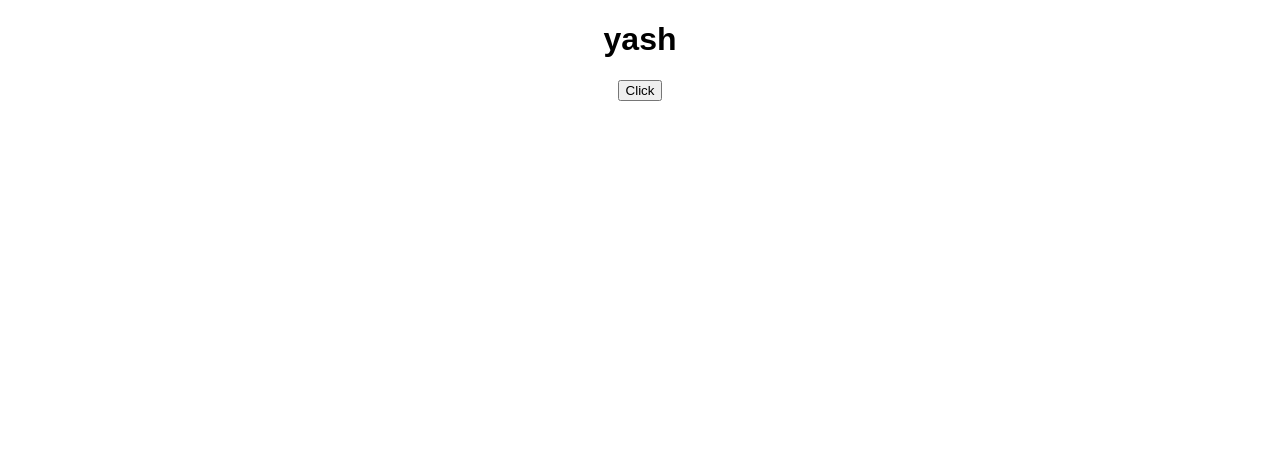
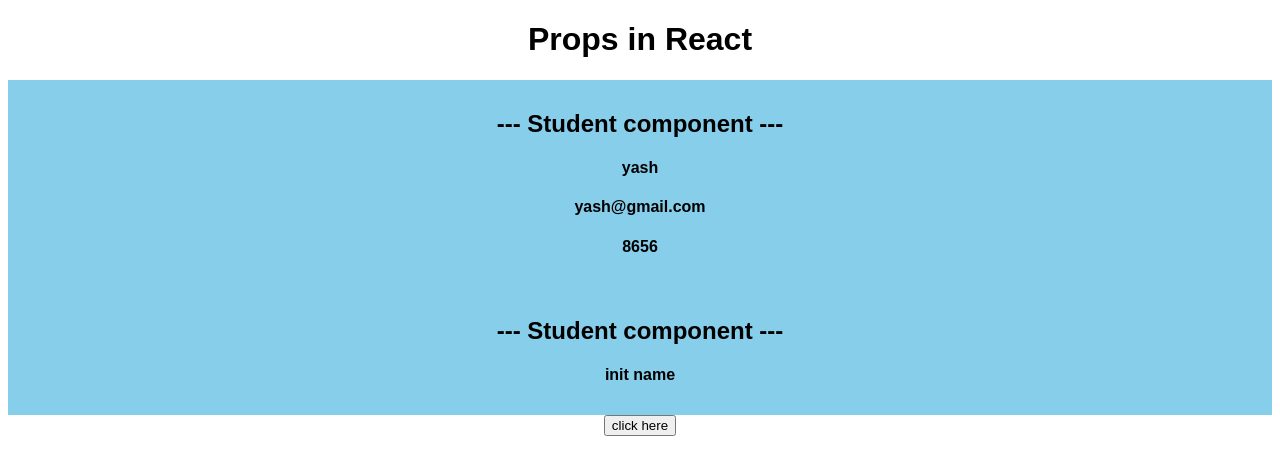
Before and after one commit to yash-jivani/Learn-React-CS, a React (Create React App) app: page / in a window 1280 px wide. Shown: the top 474 px of the page. Built offline with nearby package versions, Linux system fonts and the light colour scheme.

Commit message:
intro to props

```diff
--- a/src/App.js
+++ b/src/App.js
@@ -1,22 +1,23 @@
 import React, { useState } from 'react'
+import Student from './component/Student'
 
 export default function App() {
-
-  const [data, setData] = useState('yash')
-
-  /*
-  default data => yash
-  ager data ko update karna ho to setData se hoga
-  */
-
-  const updateData = () => {
-    setData('jivani yash')
-  }
-
+  const [name1, setName1] = useState("init name")
   return (
     <div className='container'>
-      <h1>{data}</h1>
-      <button onClick={updateData}>Click</button>
+      <h1>Props in React</h1>
+
+      {/* props ko smjne ke liye hum parameter smj skte hai */}
+
+      <Student name="yash" mail = "yash@gmail.com" number= "8656"/>
+      {/* <Student name="jaymin" mail = "jaymin@gmail.com" number= "65165"/>
+      <Student name="jay" mail = "jay@gmail.com" number= "7856"/> */}
+
+      <Student name={name1}/>
+      <button onClick={()=>{
+        setName1('Edited Name')
+      }}>click here</button>
+
     </div>
   )
 }
--- /dev/null
+++ b/src/component/Student.js
@@ -0,0 +1,27 @@
+import React from 'react'
+
+export default function Student(props) {
+
+    // props ko smjne ke liye hum parameter smj skte hai
+    // printing data on console
+    // props me data obj ke form me hota hai
+
+    console.log(props)
+    console.log(props.name)
+
+    return (
+
+        <div style={
+            { background: 'skyblue',
+            padding:'10px' }
+            }>
+
+            <h2>--- Student component ---</h2>
+            <h4>{props.name}</h4>
+            <h4>{props.mail}</h4>
+            <h4>{props.number}</h4>
+
+        </div>
+
+    )
+}
```
